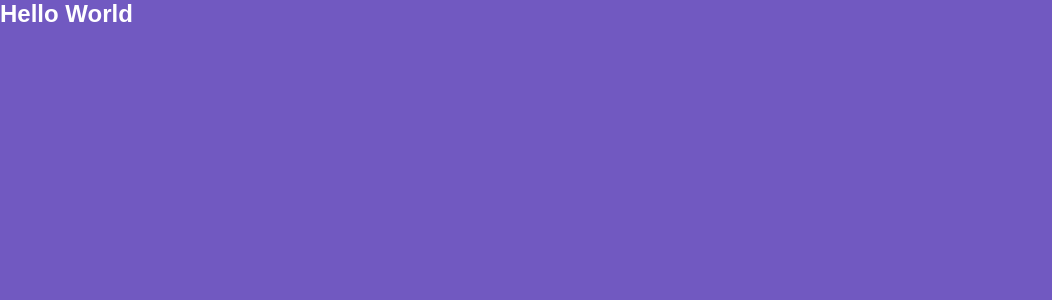
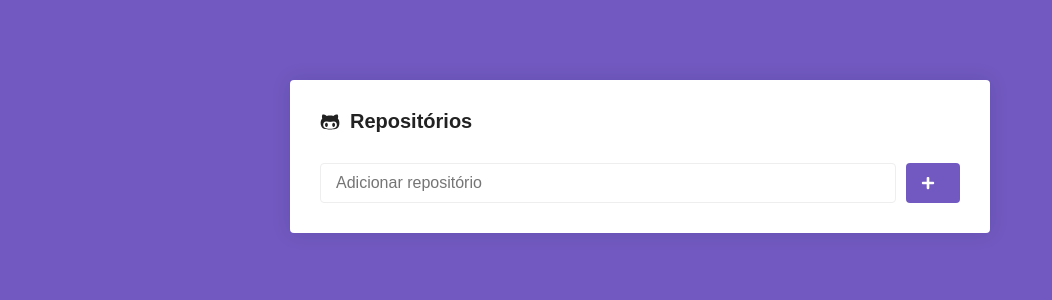
Before and after one commit to MatheusPSantos/repositoryviewer, a React (Create React App) app: page / in a window 1280 px wide. Shown: the top 300 px of the page, without its empty margins (0-1052 px from the left). Built offline with nearby package versions, Linux system fonts and the light colour scheme.

Commit message:
estilizando a pagina main

```diff
--- a/package.json
+++ b/package.json
@@ -8,6 +8,7 @@
     "@testing-library/user-event": "^7.2.1",
     "react": "^16.13.1",
     "react-dom": "^16.13.1",
+    "react-icons": "^3.10.0",
     "react-router-dom": "^5.2.0",
     "react-scripts": "3.4.1",
     "styled-components": "^5.1.1"
--- a/src/pages/Main/index.js
+++ b/src/pages/Main/index.js
@@ -1,7 +1,23 @@
 import React from 'react';
 
-import { Title } from './styles';
+import { FaGithubAlt, FaPlus } from 'react-icons/fa';
+
+import { Container, Form, SubmitButton } from './styles';
 
 export default function Main() {
-  return <Title>Hello World</Title>;
+  return (
+    <Container>
+      <h1>
+        <FaGithubAlt />
+        Repositórios
+      </h1>
+
+      <Form onSubmit={() => { }}>
+        <input type="text" placeholder="Adicionar repositório" />
+        <SubmitButton disabled>
+          <FaPlus color="#fff" size={14} />
+        </SubmitButton>
+      </Form>
+    </Container>
+  );
 }
--- a/src/pages/Main/styles.js
+++ b/src/pages/Main/styles.js
@@ -1,12 +1,49 @@
 import styled from 'styled-components';
 
-export const Title = styled.h1`
-  font-size: 24px;
-  color: ${(props) => (props.error ? 'red' : '#fff')};
-  font - family: Arial, Helvetica, sans-serif;
+export const Container = styled.div`
+  max-width: 700px;
+  background: #fff;
+  border-radius: 4px;
+  box-shadow: 0 0 20px rgba(0, 0, 0, 0.1);
+  padding: 30px;
+  margin: 80px auto;
 
-  small {
-    font-size: 14px,
-    color:  #333
+  h1 {
+    font-size: 20px;
+    display: flex;
+    flex-direction: row;
+    align-items: center;
+  }
+
+  svg {
+    margin-right: 10px;
   }
 `;
+
+export const Form = styled.form`
+  margin-top: 30px;
+  display: flex;
+  flex-direction: row;
+
+  input {
+    flex: 1;
+    border: 1px solid #eee;
+    padding: 10px 15px;
+    border-radius: 4px;
+    font-size: 16px;
+  }
+`;
+
+export const SubmitButton = styled.button.attrs({
+  type: 'submit',
+})`
+  background: #7159c1;
+  border: 0;
+  padding: 0 15px;
+  margin-left: 10px;
+  border-radius: 4px;
+
+  display: flex;
+  justify-content: center;
+  align-items: center;
+`;
```
Also changed, not shown: 1 other file (tests, documents, lock files or other folders).
